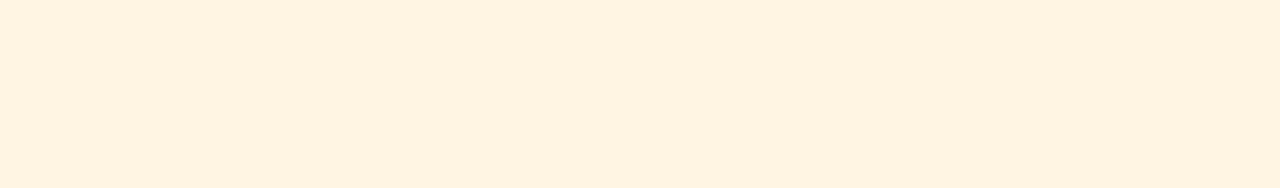
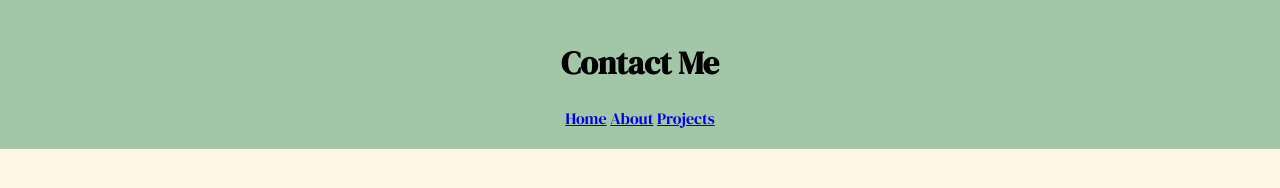
Before and after one commit to mikaylarojas07/My-Portfolio, a plain HTML site: page contactme.html in a window 1280 px wide. Drawn offline with Linux system fonts and the light colour scheme.

Commit message:
added navigation bars to each page

```diff
--- a/contactme.html
+++ b/contactme.html
@@ -9,4 +9,16 @@
     <link href="https://fonts.googleapis.com/css2?family=Allura&family=DM+Serif+Display:ital@0;1&display=swap" rel="stylesheet">
 </head>
 
+<body>
+    <header>
+        <h1>Contact Me</h1>
+        <nav> <!--Opening tag for navigation section, which will link to the other pages-->
+            <a href="index.html">Home</a> <!--Link to Home page-->
+            <a href="aboutme.html">About</a> <!--Link to About Me page-->
+            <a href="projectspage.html">Projects</a> <!--Link to Projects page-->
+        </nav> <!--Closing tag for navigation section-->
+    </header>
+
+
+</body>
 </html>
```
Also changed, not shown: aboutme.html (+6 -0 lines), index.html (+5 -5 lines), projectspage.html (+6 -0 lines).
